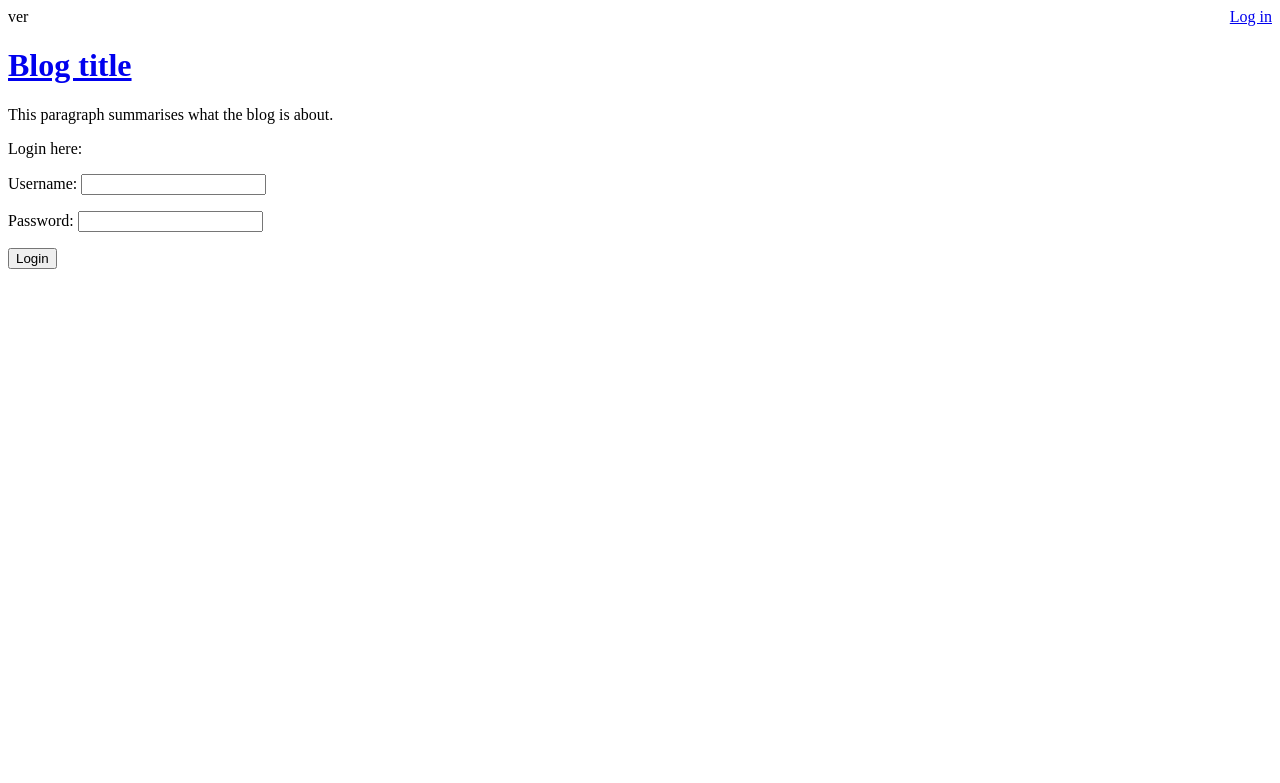
After one commit to Galang23/phpblog, a PHP site: page /login.php in a window 1280 px wide. The commit adds this page. Shown: the top 783 px of the page. Run offline with PHP 8.4, Linux system fonts and the light colour scheme.

Commit message:
Add login, logout, and session

```diff
--- a/index.php
+++ b/index.php
@@ -1,5 +1,7 @@
 <?php
 require_once 'lib/common.php';
+
+session_start();
 
 // Connect to the database, run a query, handle errors
 $pdo = getPDO();
--- a/install.php
+++ b/install.php
@@ -19,8 +19,10 @@
 
     $_SESSION['count'] = $rowCounts;
     $_SESSION['error'] = $error;
-    $_SESSION['password'] = $username;
+    $_SESSION['username'] = $username;
+    $_SESSION['password'] = $password;
     $_SESSION['try-install'] = true;
+
     // ... and here we redirect from POST to GET
     redirectAndExit('install.php');
 }
--- a/lib/common.php
+++ b/lib/common.php
@@ -128,4 +128,55 @@
     return $stmt->fetchAll(PDO::FETCH_ASSOC);
 }
 
+function tryLogin(PDO $pdo, $username, $password){
+    $sql = "
+        SELECT
+            password
+        FROM
+            user
+        WHERE
+            username = :username
+    ";
+    $stmt = $pdo->prepare($sql);
+    $stmt->execute(
+        array('username' => $username, )
+    );
+
+    // Get the hash from this row, and use the third-party hashing library to check it
+    $hash = $stmt->fetchColumn();
+    $success = password_verify($password, $hash);
+
+    return $success;
+}
+/**
+ * Logs the user in
+ *
+ * For safety, we ask PHP to regenerate the cookie, so if a user logs onto a site that a cracker
+ * has prepared for him/her (e.g. on a public computer) the cracker's copy of the cookie ID will be
+ * useless.
+ *
+ * @param string $username
+ */
+function login($username){
+    session_regenerate_id();
+    $_SESSION['logged_in_username'] = $username;
+}
+
+/**
+ * Logs the user out
+ */
+function logout()
+{
+    unset($_SESSION['logged_in_username']);
+}
+function getAuthUser()
+{
+    return isLoggedIn() ? $_SESSION['logged_in_username'] : null;
+}
+
+
+function isLoggedIn(){
+    return isset($_SESSION['logged_in_username']);
+}
+
 ?>
--- /dev/null
+++ b/login.php
@@ -0,0 +1,66 @@
+ver<?php
+require_once 'lib/common.php';
+
+// We need to test for a minimum version of PHP,
+// because earlier versions have bugs that affect security,
+// and ARGON2ID hashing algorithm
+if (version_compare(PHP_VERSION, '7.3.0') < 0){
+    throw new Exception(
+        'This system needs PHP 7.3.0 or later'
+    );
+}
+
+session_start();
+
+// Handle the form posting
+$username = '';
+if ($_POST){
+    // Init the database
+    $pdo = getPDO();
+
+    // We redirect only if the password is correct
+    $username = $_POST['username'];
+    $ok = tryLogin($pdo, $username, $_POST['password']);
+    if ($ok)    {
+        login($username);
+        redirectAndExit('index.php');
+    }
+}
+?>
+<!DOCTYPE html>
+<html>
+    <head>
+        <title>
+            A blog application | Login
+        </title>
+        <meta http-equiv="Content-Type" content="text/html;charset=utf-8" />
+    </head>
+    <body>
+        <?php require 'templates/title.php' ?>
+
+        <?php // If we have a username, then the user got something wrong, so let's have an error ?>
+        <?php if ($username): ?>
+            <div style="border: 1px solid #ff6666; padding: 6px;">
+                The username or password is incorrect, try again
+            </div>
+        <?php endif ?>
+
+        <p>Login here:</p>
+
+        <form method="post">
+            <p>
+                Username:
+                <input
+                    type="text"
+                    name="username"
+                    value="<?php echo htmlEscape($username) ?>"
+                />
+            </p>
+            <p>
+                Password:
+                <input type="password" name="password" />
+            </p>
+            <input type="submit" name="submit" value="Login" />
+        </form>
+    </body>
+</html>
--- a/templates/title.php
+++ b/templates/title.php
@@ -1,4 +1,12 @@
-<a href="../index.php">
+<div style="float: right;">
+	<?php if (isLoggedIn()): ?>
+		Hello <?php echo htmlEscape(getAuthUser()) ?>.
+		<a href="logout.php">Log out</a>
+	<?php else: ?>
+		<a href="login.php">Log in</a>
+	<?php endif ?>
+</div>
+<a href="index.php">
 	<h1>Blog title</h1>
 </a>
 
--- a/view-post.php
+++ b/view-post.php
@@ -1,6 +1,8 @@
 <?php
 require_once 'lib/common.php';
 require_once 'lib/view-post.php';
+
+session_start();
 
 // Dapatkan ID postingan
 if (isset($_GET['post_id']))
```
Also changed, not shown: lib/install.php (+18 -18 lines), logout.php (added, +7 -0 lines).
